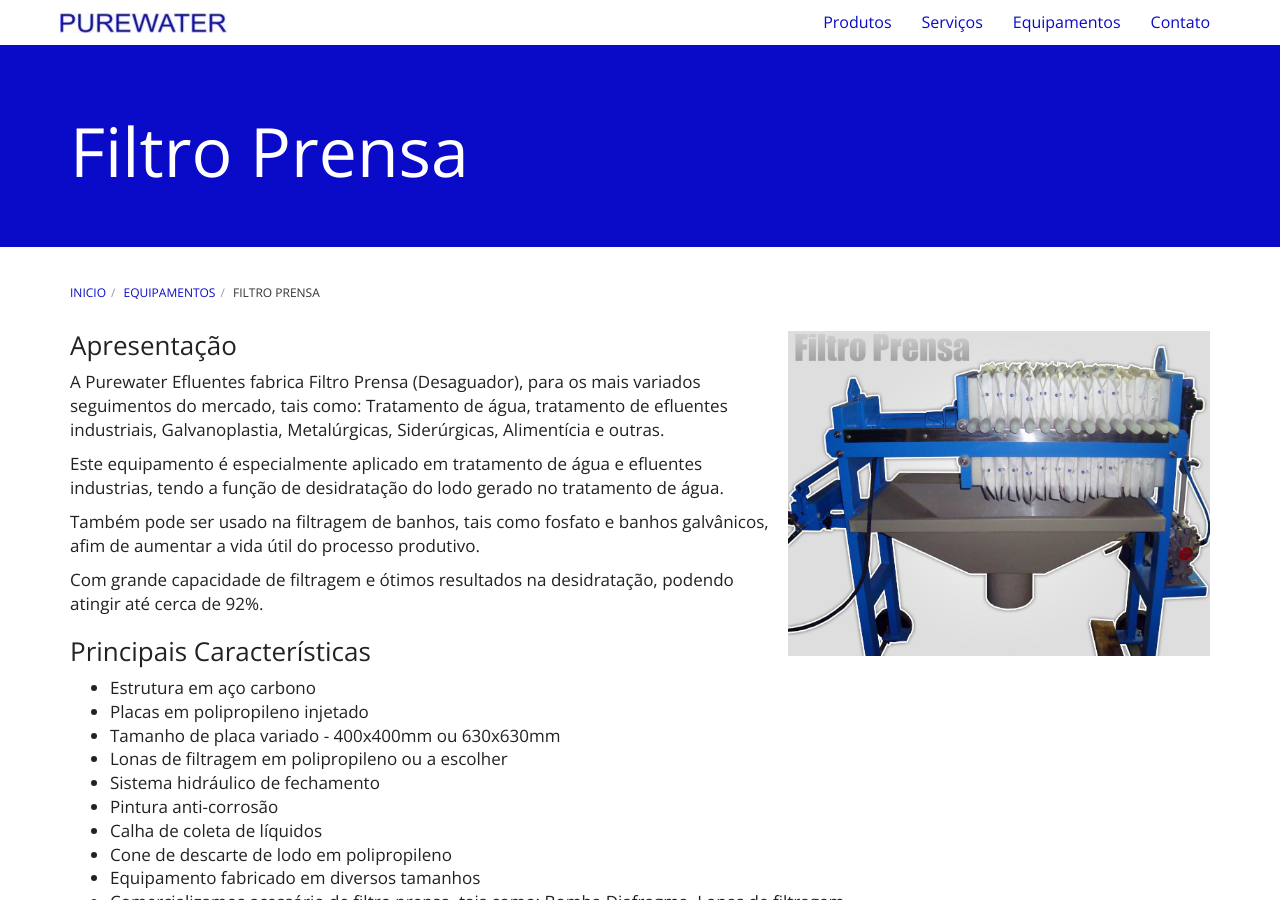
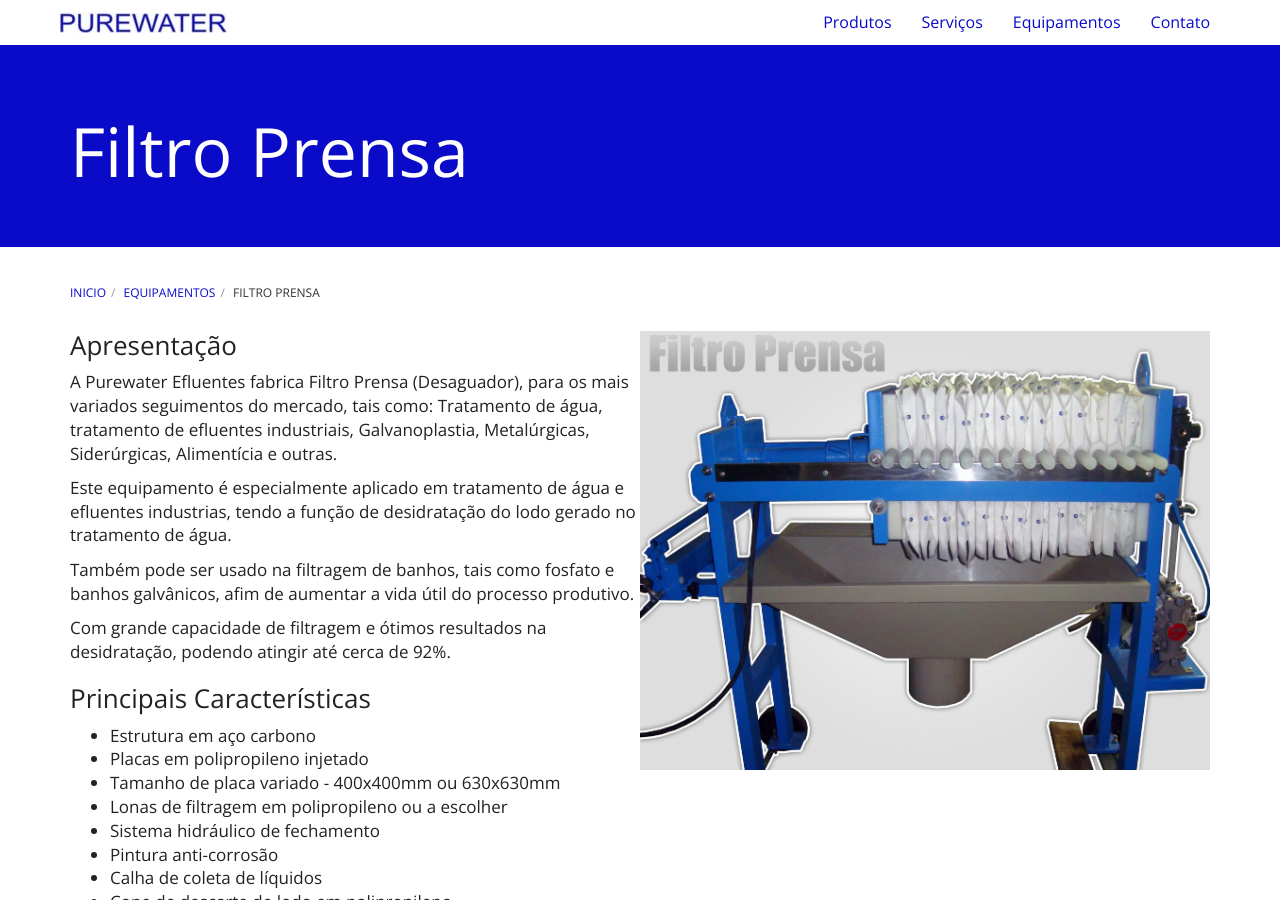
Before and after one commit to purewaterefluentes/purewaterefluentes.github.io, a Jekyll site: the page built from equipamentos/filtro-prensa.md, in a window 1280 px wide and 900 px high. Built offline with Jekyll 4.4.1, drawn with Linux system fonts in a browser that asks for light colours; nearby versions of some CDN libraries; library files that are not in the unit come from our copies.

Commit message:
Update filtro-prensa.md

```diff
--- a/equipamentos/filtro-prensa.md
+++ b/equipamentos/filtro-prensa.md
@@ -3,7 +3,7 @@
 title: Filtro Prensa
 ---
 
-<img class="img-responsive pull-right" style="max-width: 37%;" src="../../website/images/Filtro Prensa Purewater.JPG" alt="Filtro Prensa">
+<img class="img-responsive pull-right" style="max-width: 50%;" src="../../website/images/Filtro Prensa Purewater.JPG" alt="Filtro Prensa">
 
 ### Apresentação
 
```
